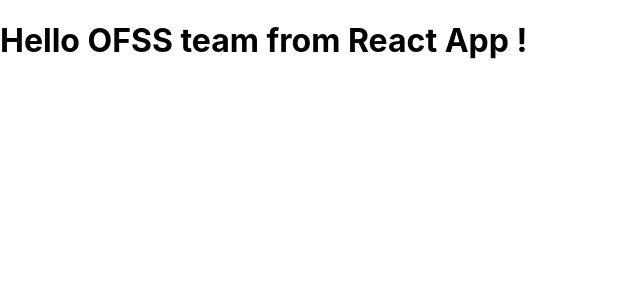
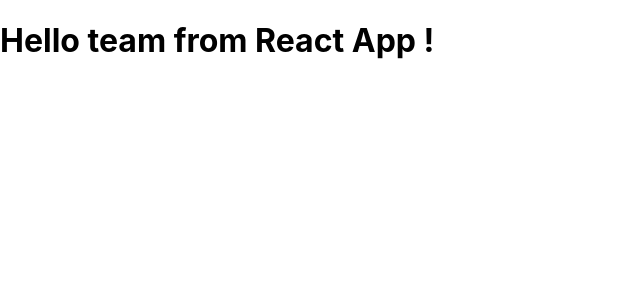
Before and after one commit to Sanketpatil0108/AWS-demo, a React (Create React App) app in the folder frontend/: page / in a window 1280 px wide. Shown: the top 300 px of the page, without its empty margins (0-640 px from the left). Built offline with nearby package versions, Linux system fonts and the light colour scheme.

Commit message:
Jenkinsfile commit

```diff
--- a/frontend/src/App.js
+++ b/frontend/src/App.js
@@ -1,7 +1,7 @@
 function App() {
   return (
     <div>
-      <h1>Hello OFSS team from React App !</h1>
+      <h1>Hello team from React App !</h1>
     </div>
   );
 }
```
